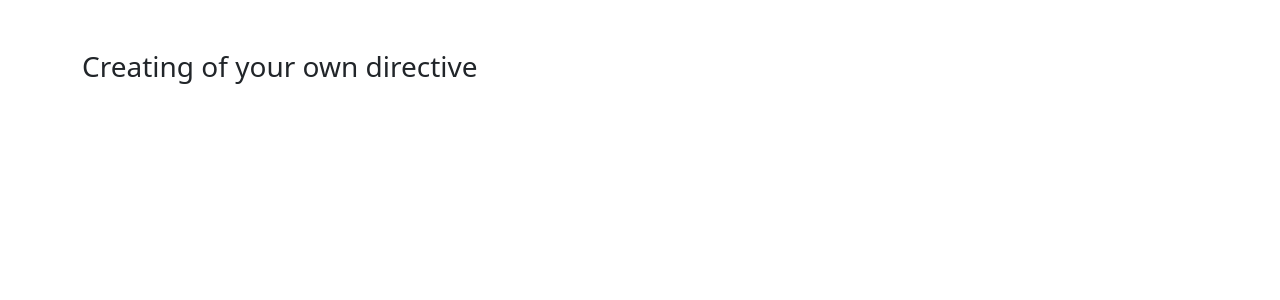
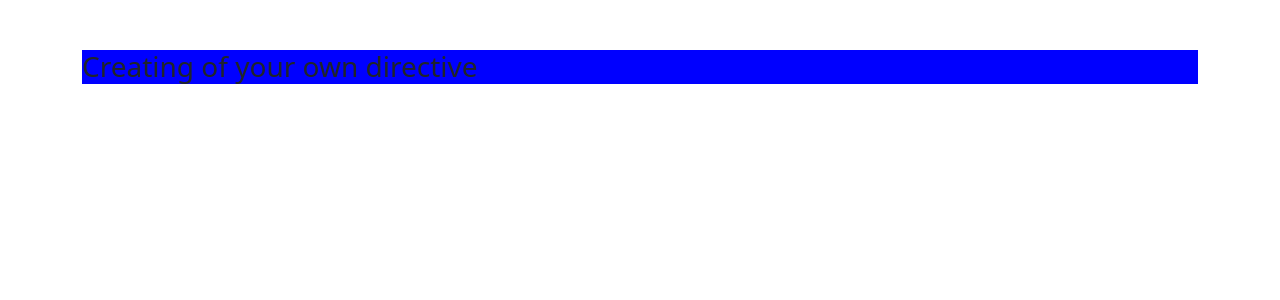
Before and after one commit to DmSudin/angular-yt, an Angular app: page / in a window 1280 px wide. Shown: the top 300 px of the page. Built offline with nearby package versions, Linux system fonts and the light colour scheme.

Commit message:
lesson 23

```diff
--- a/src/app/app.component.html
+++ b/src/app/app.component.html
@@ -1,5 +1,5 @@
 <div class="container">
     <div class="col-xs-8 col-xs-offset-2">
-        <h3 appBackground>{{headerText}}</h3>
+        <h3 [appBackground]="'red'" [defaultColor]="'blue'" >{{headerText}}</h3>
     </div>
 </div>
--- a/src/app/directives/background.directive.ts
+++ b/src/app/directives/background.directive.ts
@@ -1,4 +1,4 @@
-import { Directive, ElementRef, HostBinding, HostListener, OnInit, Renderer2 } from "@angular/core";
+import { Directive, ElementRef, HostBinding, HostListener, Input, OnInit, Renderer2 } from "@angular/core";
 
 @Directive({
     selector: '[appBackground]'
@@ -6,22 +6,23 @@ import { Directive, ElementRef, HostBinding, HostListener, OnInit, Renderer2 } f
 
 export class BackgroundDirective implements OnInit {
 
+    @Input('appBackground') hoverColor: string = 'yellow';
+    @Input() defaultColor: string =  'blue';
+
     @HostBinding('style.backgroundColor') background: string;
 
-    constructor(private element: ElementRef, private renderer: Renderer2) {};
+    constructor() {};
 
     ngOnInit() {
-
+        this.background = this.defaultColor;
     }
 
     @HostListener('mouseenter') mouseEnter() {
-        // this.renderer.setStyle(this.element.nativeElement, 'background-color', 'red');
-        this.background = 'red';
+        this.background = this.hoverColor;
     }
 
     @HostListener('mouseleave') mouseLeave() {
-        // this.renderer.setStyle(this.element.nativeElement, 'background-color', 'transparent');
-        this.background = 'transparent';
+        this.background = this.defaultColor;
     }
 
 }
```
